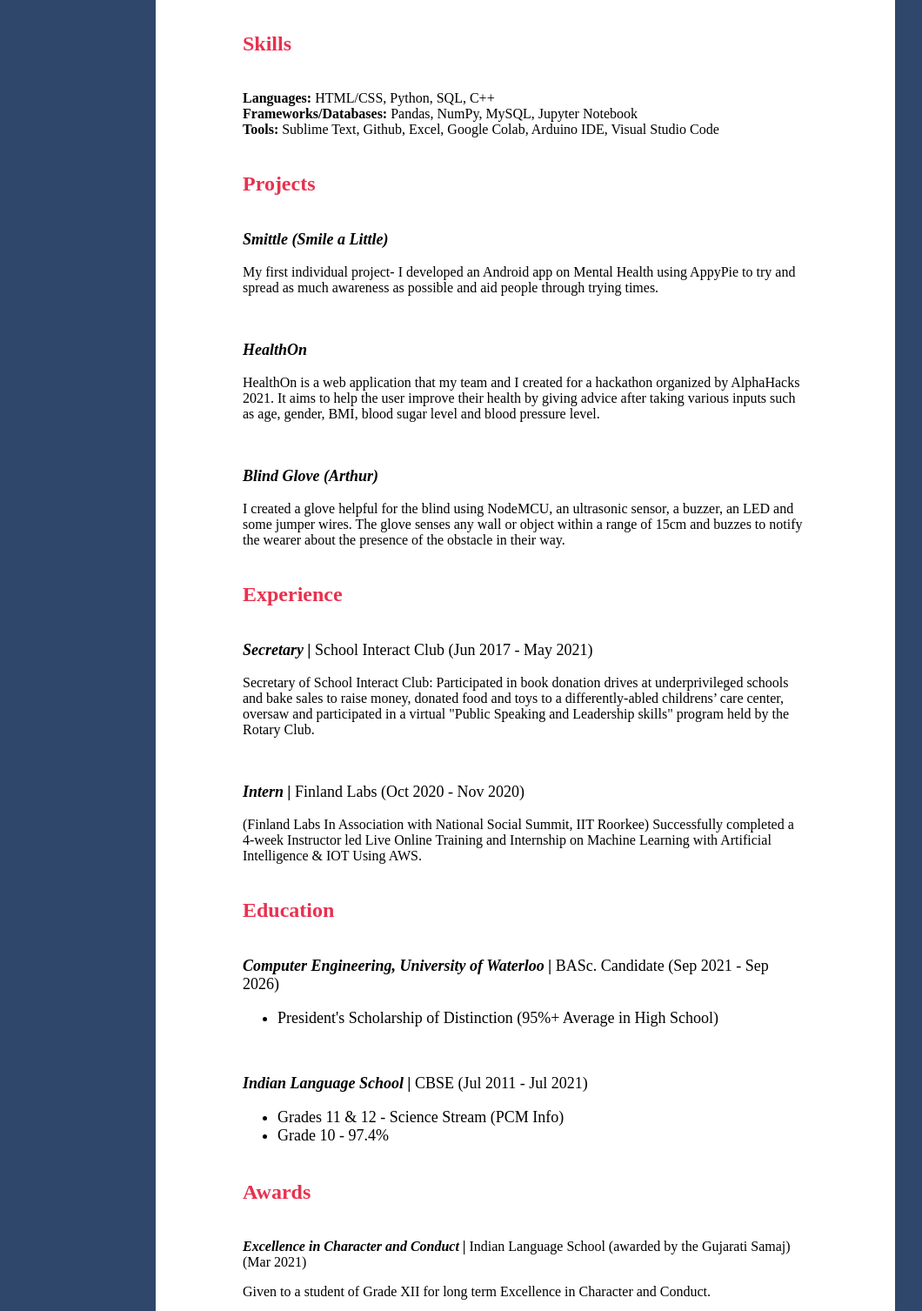
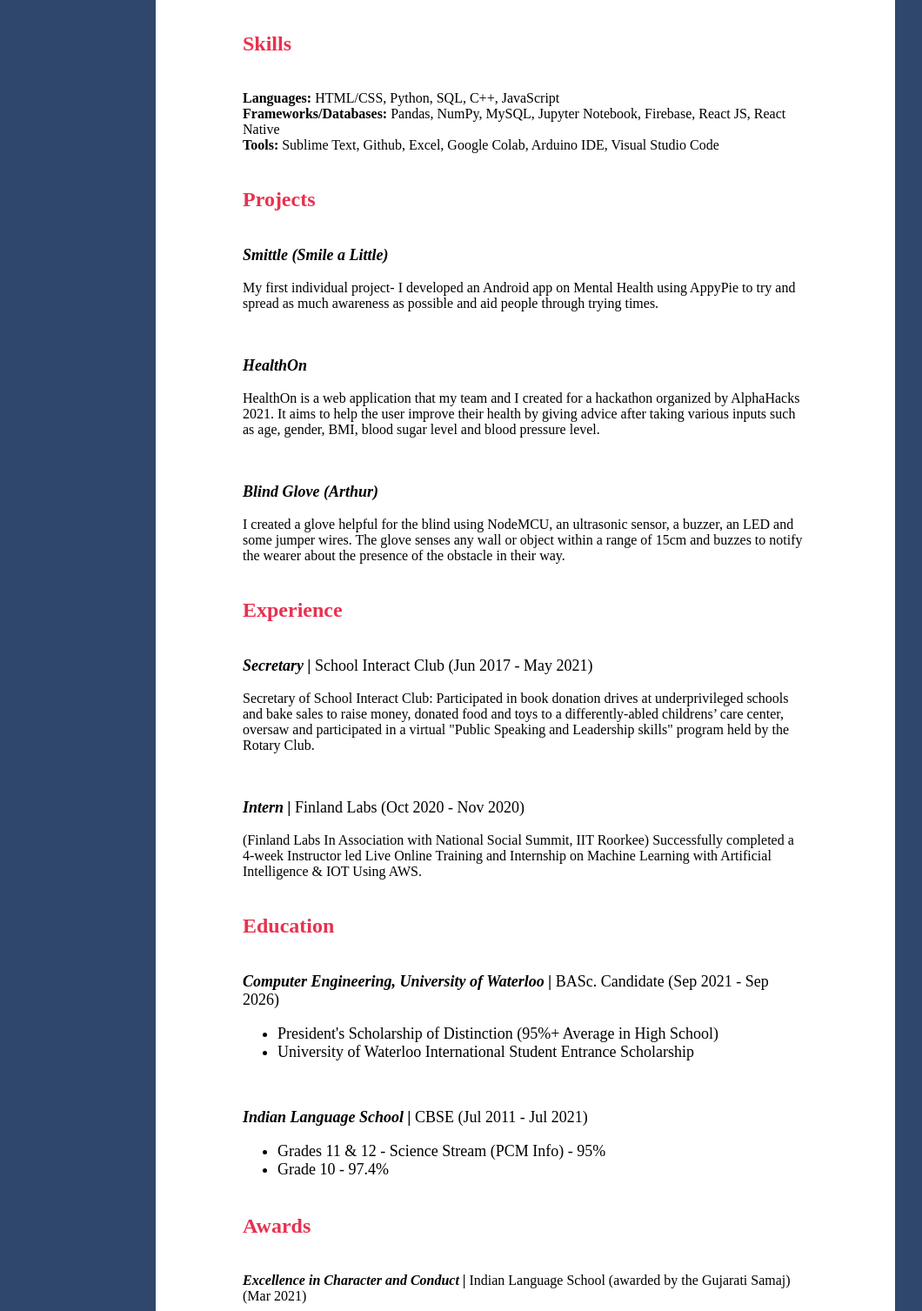
Before and after one commit to AbeniDatta/Resume, a plain HTML site: page index.html in a window 1280 px wide. Shown: the part 406-1913 px from the top of the page at 87% size, without its empty margins (11-1071 px from the left). Drawn offline with Linux system fonts and the light colour scheme.

Commit message:
Update index.html

```diff
--- a/index.html
+++ b/index.html
@@ -38,8 +38,8 @@
 			</p>
 			<h5>Skills</h5>
 			<p id="skills">
-				<b>Languages:</b> HTML/CSS, Python, SQL, C++<br>
-				<b>Frameworks/Databases:</b> Pandas, NumPy, MySQL, Jupyter Notebook<br>
+				<b>Languages:</b> HTML/CSS, Python, SQL, C++, JavaScript<br>
+				<b>Frameworks/Databases:</b> Pandas, NumPy, MySQL, Jupyter Notebook, Firebase, React JS, React Native<br>
 				<b>Tools:</b> Sublime Text, Github, Excel, Google Colab, Arduino IDE, Visual Studio Code
 			</p>
 			<h5>Projects</h5>
@@ -72,14 +72,15 @@
 			<p id="ed">
 				<p class="hd2"><i><b>Computer Engineering, University of Waterloo |</b></i> BASc. Candidate (Sep 2021 - Sep 2026)
 					<p><ul>
-						<li>President's Scholarship of Distinction (95%+ Average in High School)
+						<li>President's Scholarship of Distinction (95%+ Average in High School)</li>
+						<li>University of Waterloo International Student Entrance Scholarship</li>
 					</ul>
 					</p>
 				</p>
 				<br>
 				<p class="hd2"><i><b>Indian Language School |</b></i> CBSE (Jul 2011 - Jul 2021)
 					<p><ul>
-						<li>Grades 11 & 12 - Science Stream (PCM Info)</li>
+						<li>Grades 11 & 12 - Science Stream (PCM Info) - 95%</li>
 						<li>Grade 10 - 97.4%</li>
 						</ul>
 					</p>
```
